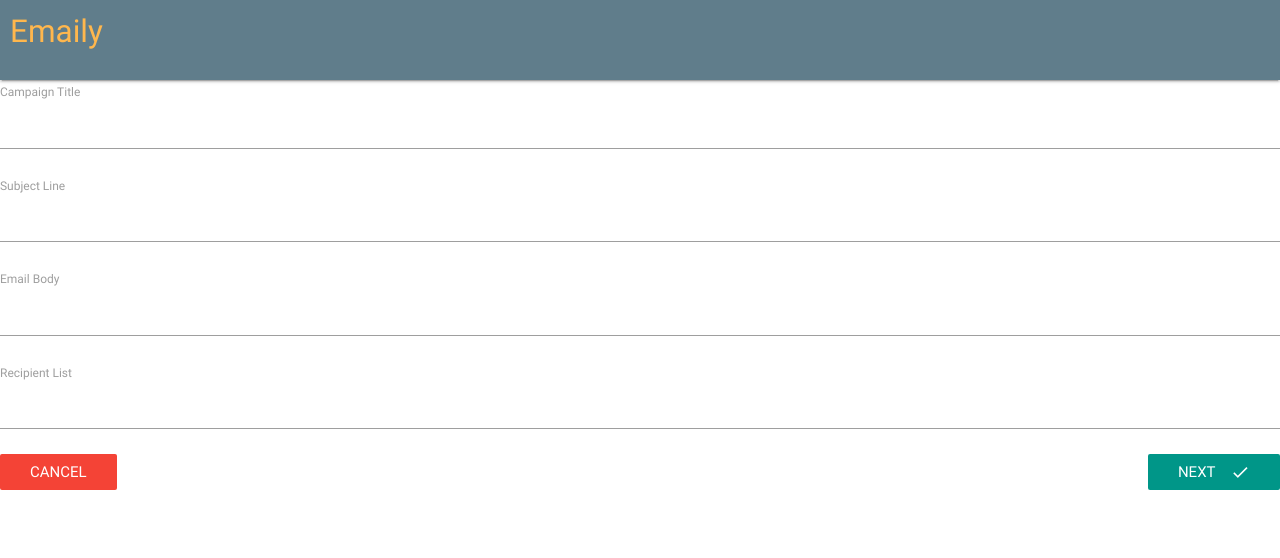
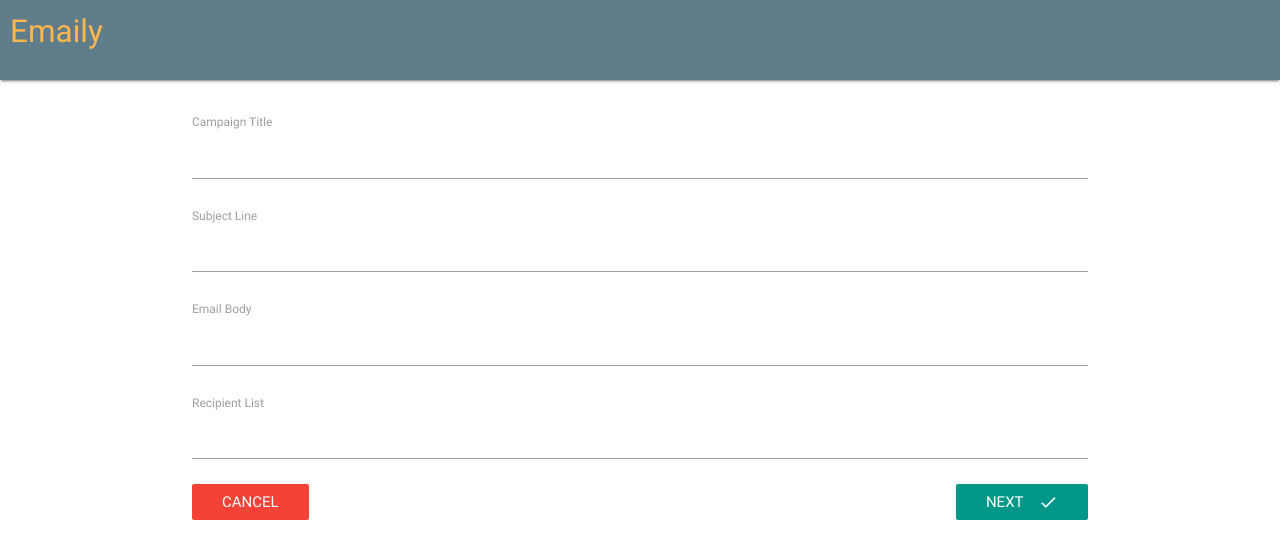
Before and after one commit to Govindchaudhary/FeedBackCollector, a React (Create React App) app in the folder client/: page /surveys/new in a window 1280 px wide. Shown: the top 558 px of the page. Built offline with nearby package versions, Linux system fonts and the light colour scheme; no server answers.

Commit message:
survey form is styled

```diff
--- a/client/src/components/Surveys/SurveyField.js
+++ b/client/src/components/Surveys/SurveyField.js
@@ -6,8 +6,10 @@ const SurveyField = (props) => {
    //by default whenevr redux-form renders it is assumed to be invalid validate run and error apper on screen
     return(
         <div>
+            <div class="form-group">
             <label>{props.label}</label>
             <input {...props.input}  style ={{marginBottom:'5px'}}/>
+            </div>
             <div className="red-text" style ={{marginBottom:'20px'}}>
             {props.meta.touched && props.meta.error}
             </div>
--- a/client/src/components/Surveys/SurveyForm.js
+++ b/client/src/components/Surveys/SurveyForm.js
@@ -26,7 +26,7 @@ class SurveyForm extends Component{
     }
     render() { //handle submit calls onSurveySubmit whenevr we submit the form successfully
         return(
-            <div>
+            <div class="container" style={{marginTop:"30px"}}>
             <form onSubmit={this.props.handleSubmit(this.props.onSurveySubmit)}>
                {this.renderFields()}
                <Link to="/surveys" className="red btn-flat white-text">
```
